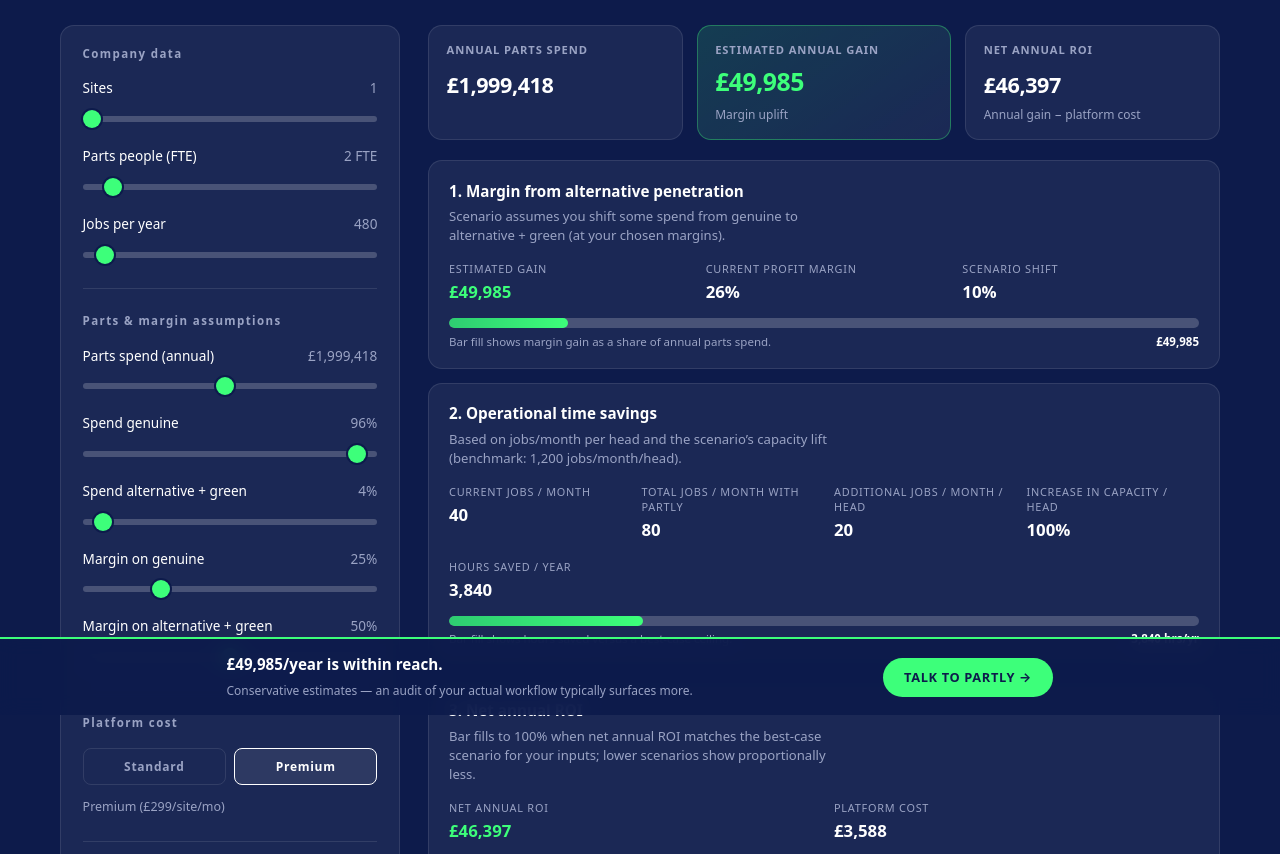
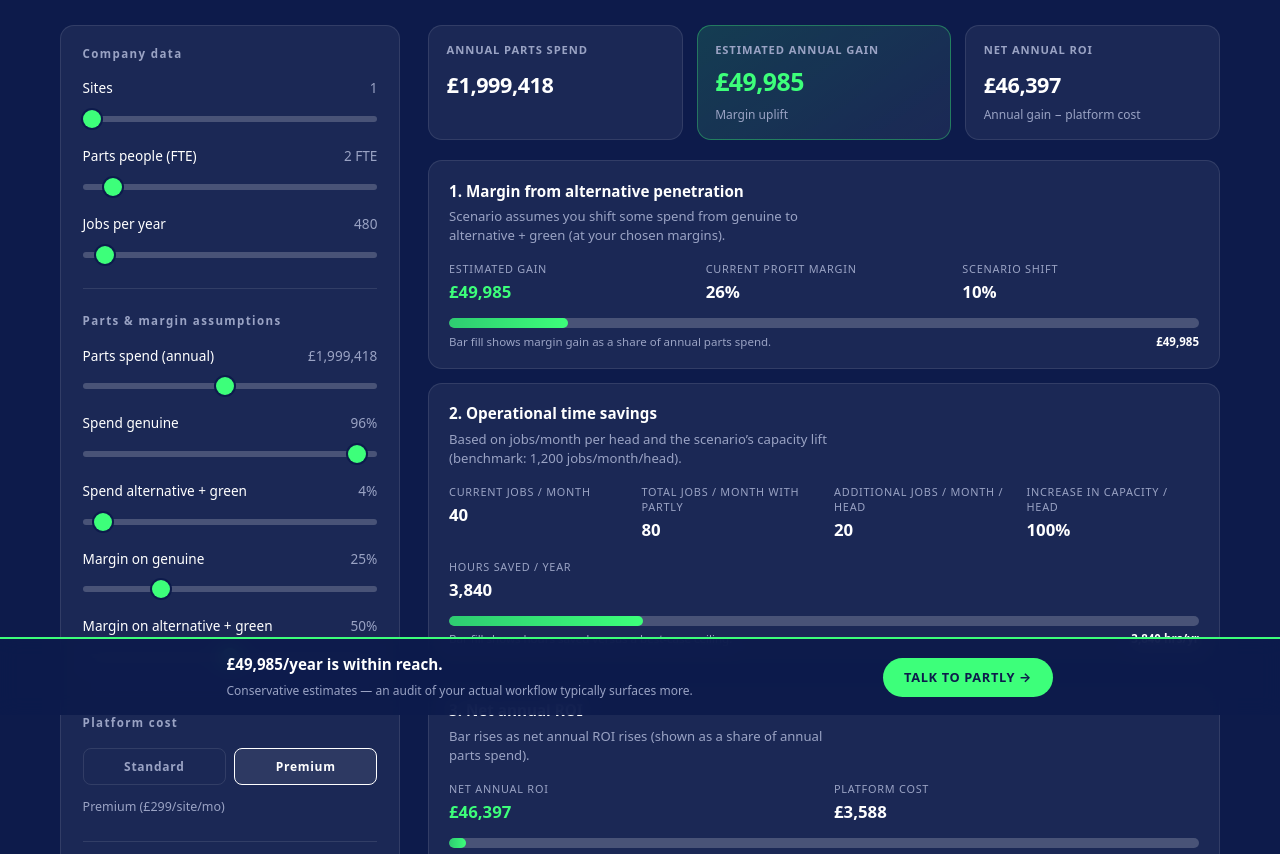
Before and after one commit to felicia-commits/roi-calculator, a plain HTML site: page index.html in a window 1280 px wide. Shown: the part 85-939 px from the top of the page. Drawn offline with Linux system fonts and the light colour scheme.

Commit message:
Simplify ROI bar to track net ROI vs spend
Remove best-case scaling; bar length increases monotonically with net annual ROI as a share of parts spend.

Made-with: Cursor

```diff
--- a/index.html
+++ b/index.html
@@ -565,7 +565,7 @@
 
         <article class="breakdown">
           <h3>3. Net annual ROI</h3>
-          <p class="desc">Bar fills to 100% when net annual ROI matches the best‑case scenario for your inputs; lower scenarios show proportionally less.</p>
+          <p class="desc">Bar rises as net annual ROI rises (shown as a share of annual parts spend).</p>
           <dl class="breakdown-stats">
             <div>
               <dt>Net annual ROI</dt>
@@ -784,20 +784,12 @@
         document.getElementById("barTime").style.width =
           barWidthFromRatio(hoursSaved / timeBarDenom);
 
-        // ROI bar: 100% = net benefit at best-case adoption (same spend/margins/mix).
-        // Using net/total would always look ~full because cost is tiny vs gain.
-        const bestShiftRoi = Math.min(genuineShare, Math.max(0, SCENARIOS.best.marginRate));
-        const maxTotalBenefitRoi =
-          partsSpend * bestShiftRoi * Math.max(0, marginDelta);
-        const maxNetBenefitRoi = maxTotalBenefitRoi - annualCost;
-        let roiBarRatio = 0;
-        if (maxNetBenefitRoi > 0) {
-          roiBarRatio = netBenefit / maxNetBenefitRoi;
-        } else if (maxTotalBenefitRoi > 0) {
-          roiBarRatio = Math.max(0, netBenefit) / maxTotalBenefitRoi;
-        }
+        // ROI bar: simple — more net ROI → longer bar (vs annual parts spend).
         document.getElementById("barRoi").style.width =
-          barWidthFromRatio(Math.min(1, roiBarRatio), { easePower: 1, minVisible: 3 });
+          barWidthFromRatio(netBenefit / Math.max(partsSpend, 1), {
+            easePower: 1,
+            minVisible: 2,
+          });
 
         document.getElementById("ctaLine").textContent =
           formatMoney(totalBenefit) + "/year is within reach.";
```
